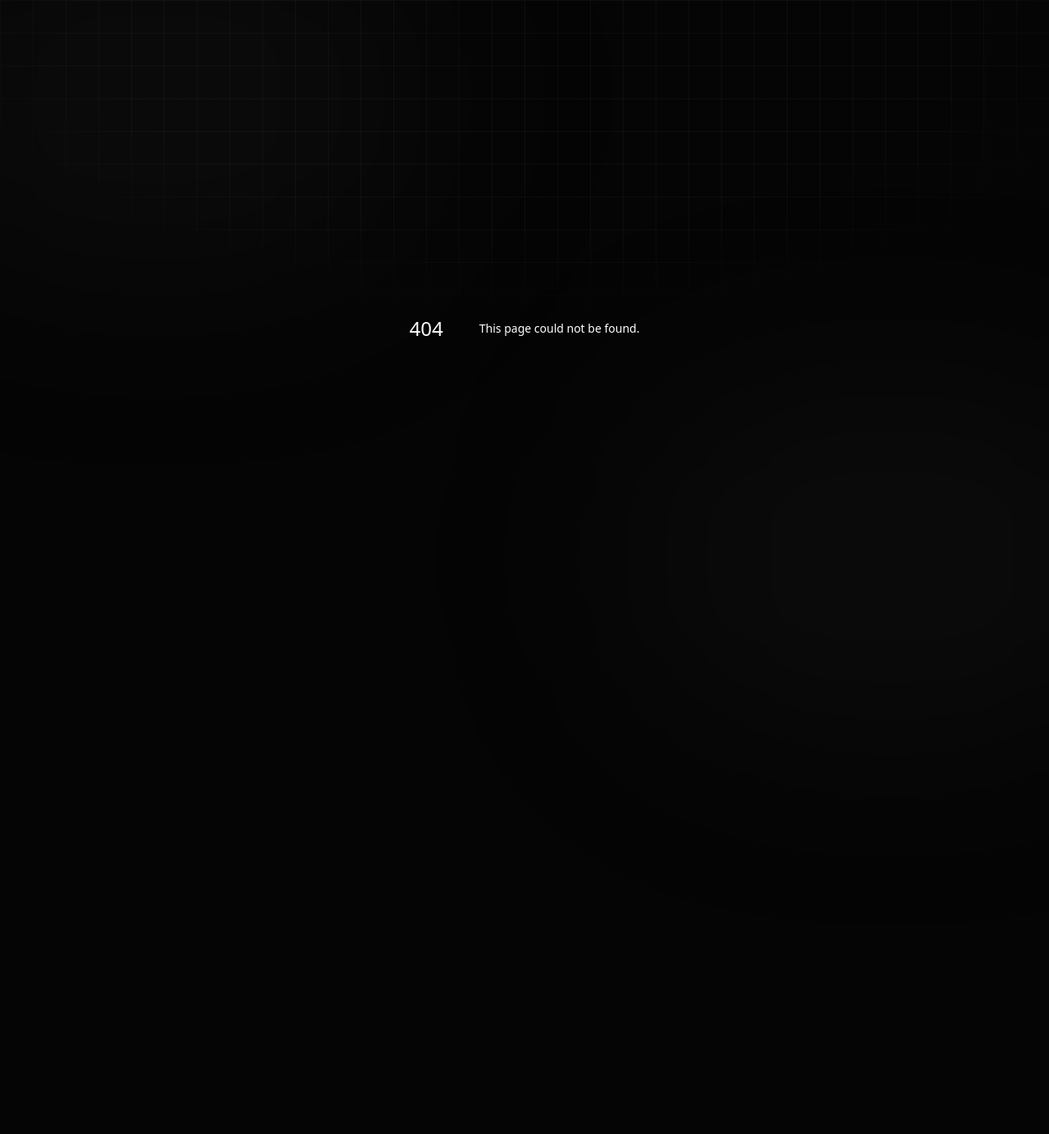
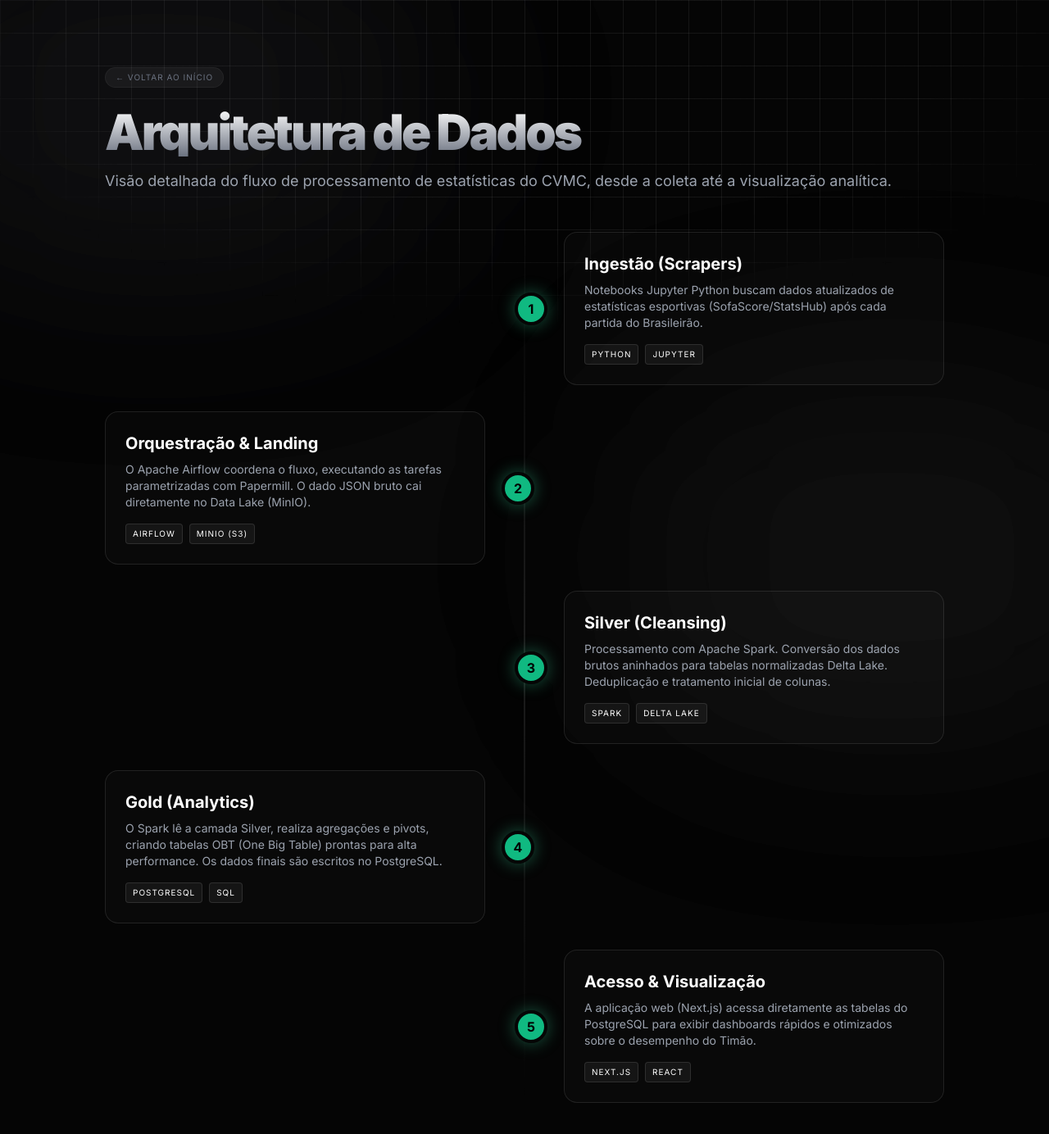
Before and after one commit to gustavoalikan1910/cmvm, a Next.js app in the folder website/: page /arquitetura in a window 1280 px wide. Before the commit this address had no page. Shown: the top 1384 px of the page at 82% size. Before the commit the page ends 800 px from the top, so only its background shows below. Built offline with nearby package versions, Linux system fonts and the light colour scheme.

Commit message:
feat: add dedicated architecture page and link it on homepage

```diff
--- /dev/null
+++ b/website/app/arquitetura/page.jsx
@@ -0,0 +1,117 @@
+import React from 'react';
+
+export default function Arquitetura() {
+  return (
+    <main className="min-h-screen relative py-20 px-6">
+      {/* Background Decor */}
+      <div className="fixed inset-0 z-0">
+        <div className="absolute top-[-10%] left-[-10%] w-[50%] h-[50%] bg-zinc-800/20 blur-[120px] rounded-full" />
+        <div className="absolute bottom-[-10%] right-[-10%] w-[50%] h-[50%] bg-neutral-800/20 blur-[120px] rounded-full" />
+        <div className="absolute inset-0 bg-[linear-gradient(to_right,#80808012_1px,transparent_1px),linear-gradient(to_bottom,#80808012_1px,transparent_1px)] bg-[size:40px_40px] [mask-image:radial-gradient(ellipse_60%_50%_at_50%_0%,#000_70%,transparent_100%)]" />
+      </div>
+
+      <div className="max-w-5xl mx-auto relative z-10">
+        <div className="mb-12">
+          <a href="/" className="inline-block px-3 py-1 rounded-full border border-white/5 bg-white/5 text-[10px] uppercase tracking-widest text-gray-500 hover:text-white transition-colors mb-6">
+            ← Voltar ao Início
+          </a>
+          <h1 className="text-4xl md:text-6xl font-black tracking-tighter bg-gradient-to-b from-white to-gray-500 bg-clip-text text-transparent">
+            Arquitetura de Dados
+          </h1>
+          <p className="text-gray-400 mt-4 text-lg">
+            Visão detalhada do fluxo de processamento de estatísticas do CVMC, desde a coleta até a visualização analítica.
+          </p>
+        </div>
+
+        <div className="space-y-8 relative before:absolute before:inset-0 before:ml-5 before:-translate-x-px md:before:mx-auto md:before:translate-x-0 before:h-full before:w-0.5 before:bg-gradient-to-b before:from-transparent before:via-white/10 before:to-transparent">
+
+          {/* Step 1 */}
+          <div className="relative flex items-center justify-between md:justify-normal md:odd:flex-row-reverse group is-active">
+            <div className="flex items-center justify-center w-10 h-10 rounded-full border-4 border-[#050505] bg-emerald-500 shadow-[0_0_20px_rgba(52,211,153,0.4)] text-black font-bold z-10 shrink-0 md:order-1 md:group-odd:-translate-x-1/2 md:group-even:translate-x-1/2">
+              1
+            </div>
+            <div className="w-[calc(100%-4rem)] md:w-[calc(50%-3rem)] p-6 bg-white/[0.02] border border-white/10 rounded-2xl hover:bg-white/[0.04] transition-colors">
+              <h3 className="text-xl font-bold mb-2 text-white">Ingestão (Scrapers)</h3>
+              <p className="text-gray-400 text-sm mb-4">
+                Notebooks Jupyter Python buscam dados atualizados de estatísticas esportivas (SofaScore/StatsHub) após cada partida do Brasileirão.
+              </p>
+              <div className="flex flex-wrap gap-2">
+                <span className="text-[10px] uppercase tracking-widest bg-white/5 border border-white/10 px-2 py-1 rounded">Python</span>
+                <span className="text-[10px] uppercase tracking-widest bg-white/5 border border-white/10 px-2 py-1 rounded">Jupyter</span>
+              </div>
+            </div>
+          </div>
+
+          {/* Step 2 */}
+          <div className="relative flex items-center justify-between md:justify-normal md:odd:flex-row-reverse group is-active">
+            <div className="flex items-center justify-center w-10 h-10 rounded-full border-4 border-[#050505] bg-emerald-500 shadow-[0_0_20px_rgba(52,211,153,0.4)] text-black font-bold z-10 shrink-0 md:order-1 md:group-odd:-translate-x-1/2 md:group-even:translate-x-1/2">
+              2
+            </div>
+            <div className="w-[calc(100%-4rem)] md:w-[calc(50%-3rem)] p-6 bg-white/[0.02] border border-white/10 rounded-2xl hover:bg-white/[0.04] transition-colors">
+              <h3 className="text-xl font-bold mb-2 text-white">Orquestração & Landing</h3>
+              <p className="text-gray-400 text-sm mb-4">
+                O Apache Airflow coordena o fluxo, executando as tarefas parametrizadas com Papermill. O dado JSON bruto cai diretamente no Data Lake (MinIO).
+              </p>
+              <div className="flex flex-wrap gap-2">
+                <span className="text-[10px] uppercase tracking-widest bg-white/5 border border-white/10 px-2 py-1 rounded">Airflow</span>
+                <span className="text-[10px] uppercase tracking-widest bg-white/5 border border-white/10 px-2 py-1 rounded">MinIO (S3)</span>
+              </div>
+            </div>
+          </div>
+
+          {/* Step 3 */}
+          <div className="relative flex items-center justify-between md:justify-normal md:odd:flex-row-reverse group is-active">
+            <div className="flex items-center justify-center w-10 h-10 rounded-full border-4 border-[#050505] bg-emerald-500 shadow-[0_0_20px_rgba(52,211,153,0.4)] text-black font-bold z-10 shrink-0 md:order-1 md:group-odd:-translate-x-1/2 md:group-even:translate-x-1/2">
+              3
+            </div>
+            <div className="w-[calc(100%-4rem)] md:w-[calc(50%-3rem)] p-6 bg-white/[0.02] border border-white/10 rounded-2xl hover:bg-white/[0.04] transition-colors">
+              <h3 className="text-xl font-bold mb-2 text-white">Silver (Cleansing)</h3>
+              <p className="text-gray-400 text-sm mb-4">
+                Processamento com Apache Spark. Conversão dos dados brutos aninhados para tabelas normalizadas Delta Lake. Deduplicação e tratamento inicial de colunas.
+              </p>
+              <div className="flex flex-wrap gap-2">
+                <span className="text-[10px] uppercase tracking-widest bg-white/5 border border-white/10 px-2 py-1 rounded">Spark</span>
+                <span className="text-[10px] uppercase tracking-widest bg-white/5 border border-white/10 px-2 py-1 rounded">Delta Lake</span>
+              </div>
+            </div>
+          </div>
+
+          {/* Step 4 */}
+          <div className="relative flex items-center justify-between md:justify-normal md:odd:flex-row-reverse group is-active">
+            <div className="flex items-center justify-center w-10 h-10 rounded-full border-4 border-[#050505] bg-emerald-500 shadow-[0_0_20px_rgba(52,211,153,0.4)] text-black font-bold z-10 shrink-0 md:order-1 md:group-odd:-translate-x-1/2 md:group-even:translate-x-1/2">
+              4
+            </div>
+            <div className="w-[calc(100%-4rem)] md:w-[calc(50%-3rem)] p-6 bg-white/[0.02] border border-white/10 rounded-2xl hover:bg-white/[0.04] transition-colors">
+              <h3 className="text-xl font-bold mb-2 text-white">Gold (Analytics)</h3>
+              <p className="text-gray-400 text-sm mb-4">
+                O Spark lê a camada Silver, realiza agregações e pivots, criando tabelas OBT (One Big Table) prontas para alta performance. Os dados finais são escritos no PostgreSQL.
+              </p>
+              <div className="flex flex-wrap gap-2">
+                <span className="text-[10px] uppercase tracking-widest bg-white/5 border border-white/10 px-2 py-1 rounded">PostgreSQL</span>
+                <span className="text-[10px] uppercase tracking-widest bg-white/5 border border-white/10 px-2 py-1 rounded">SQL</span>
+              </div>
+            </div>
+          </div>
+
+          {/* Step 5 */}
+          <div className="relative flex items-center justify-between md:justify-normal md:odd:flex-row-reverse group is-active">
+            <div className="flex items-center justify-center w-10 h-10 rounded-full border-4 border-[#050505] bg-emerald-500 shadow-[0_0_20px_rgba(52,211,153,0.4)] text-black font-bold z-10 shrink-0 md:order-1 md:group-odd:-translate-x-1/2 md:group-even:translate-x-1/2">
+              5
+            </div>
+            <div className="w-[calc(100%-4rem)] md:w-[calc(50%-3rem)] p-6 bg-white/[0.02] border border-white/10 rounded-2xl hover:bg-white/[0.04] transition-colors">
+              <h3 className="text-xl font-bold mb-2 text-white">Acesso & Visualização</h3>
+              <p className="text-gray-400 text-sm mb-4">
+                A aplicação web (Next.js) acessa diretamente as tabelas do PostgreSQL para exibir dashboards rápidos e otimizados sobre o desempenho do Timão.
+              </p>
+              <div className="flex flex-wrap gap-2">
+                <span className="text-[10px] uppercase tracking-widest bg-white/5 border border-white/10 px-2 py-1 rounded">Next.js</span>
+                <span className="text-[10px] uppercase tracking-widest bg-white/5 border border-white/10 px-2 py-1 rounded">React</span>
+              </div>
+            </div>
+          </div>
+
+        </div>
+      </div>
+    </main>
+  );
+}
--- a/website/app/page.jsx
+++ b/website/app/page.jsx
@@ -82,7 +82,7 @@ export default async function Home() {
             <a href="/login" className="px-8 py-4 bg-white text-black font-bold rounded-2xl hover:scale-105 transition-transform">
               Acessar banco de dados
             </a>
-            <a href="#architecture" className="px-8 py-4 bg-white/5 border border-white/10 text-white font-bold rounded-2xl hover:bg-white/10 transition-colors">
+            <a href="/arquitetura" className="px-8 py-4 bg-white/5 border border-white/10 text-white font-bold rounded-2xl hover:bg-white/10 transition-colors">
               Explorar Arquitetura
             </a>
           </div>
```
